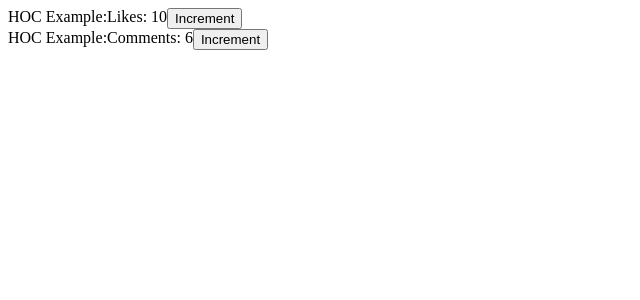
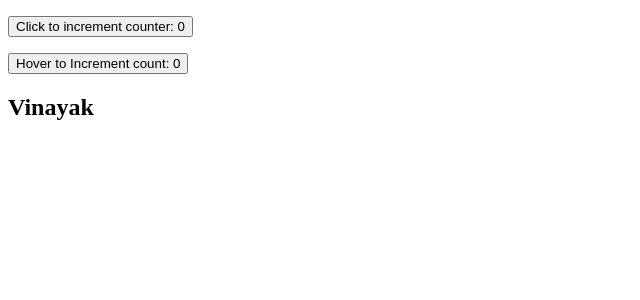
Before and after one commit to vinayak-nk/react_base_app, a React (Create React App) app: page / in a window 1280 px wide. Shown: the top 300 px of the page, without its empty margins (0-640 px from the left). Built offline with nearby package versions, Linux system fonts and the light colour scheme.

Commit message:
Render Props

```diff
--- /dev/null
+++ b/src/Components/RenderProps/App.js
@@ -0,0 +1,27 @@
+// It is a technique of "sharing code" between components using a "prop whose value is a function"
+
+import React, { Component } from 'react'
+import ClickCounter from './ClickCounter'
+import Counter from './CounterFn'
+import HoverCounter from './HoverCounter'
+import User from './User'
+
+class App extends Component {
+  render() {
+    return (
+      <div>
+        <Counter>
+          {(count, IncrementCounter) =>
+            <ClickCounter count={count} IncrementCounter={IncrementCounter} />
+          }
+        </Counter>
+        <Counter>
+          {(count, IncrementCounter) => <HoverCounter count={count} IncrementCounter={IncrementCounter} /> }
+        </Counter>
+        <User render={(isLoggedin) => isLoggedin ? 'Vinayak' : 'Guest' } />
+      </div>
+    )
+  }
+}
+
+export default App
--- /dev/null
+++ b/src/Components/RenderProps/ClickCounter.js
@@ -0,0 +1,4 @@
+const ClickCounter = ({ count, IncrementCounter }) =>
+  <button onClick={IncrementCounter}>Click to increment counter: {count}</button>
+
+export default ClickCounter
--- /dev/null
+++ b/src/Components/RenderProps/CounterFn.js
@@ -0,0 +1,12 @@
+import React, { useState } from 'react'
+
+const CounterFn = (props) => {
+  const [counter, setCounter] = useState(0)
+
+  const IncrementCounter = () => {
+    setCounter((prevCount) => prevCount + 1)
+  }
+  return <p>{props.children(counter, IncrementCounter)}</p>
+}
+
+export default CounterFn
--- /dev/null
+++ b/src/Components/RenderProps/HoverCounter.js
@@ -0,0 +1,4 @@
+const HoverCounter = ({ count, IncrementCounter }) =>
+  <button onMouseOver={IncrementCounter} >Hover to Increment count: {count}</button>
+
+export default HoverCounter
--- /dev/null
+++ b/src/Components/RenderProps/User.js
@@ -0,0 +1,3 @@
+const User = (props) =>  <h2>{props.render(true)}</h2>
+
+export default User
--- a/src/index.js
+++ b/src/index.js
@@ -1,8 +1,9 @@
 import React from 'react';
 import ReactDOM from 'react-dom/client';
-import App from './Components/HocExample/App';
 import reportWebVitals from './reportWebVitals';
+// import App from './Components/HocExample/App';
 // import App from './Components/ErrorBoundary/AppComp';
+import App from './Components/RenderProps/App';
 
 const root = ReactDOM.createRoot(document.getElementById('root'));
 root.render(
```
